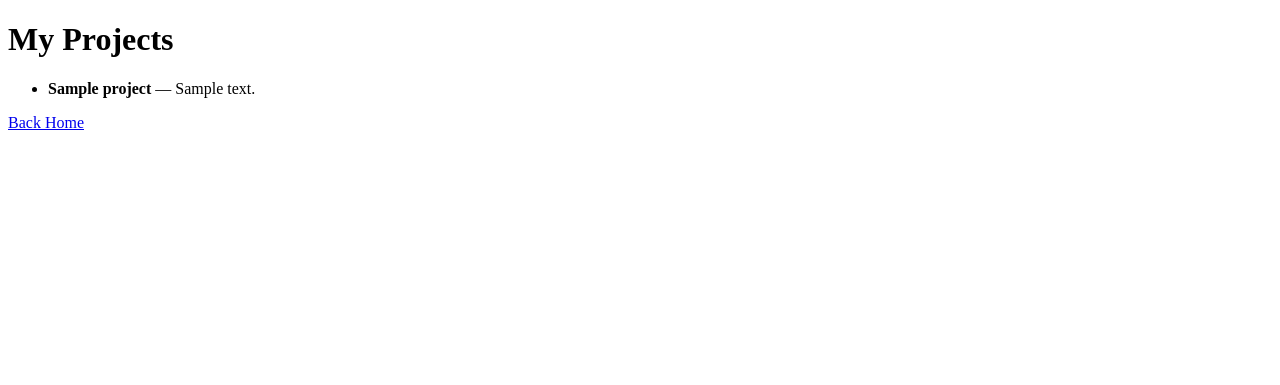
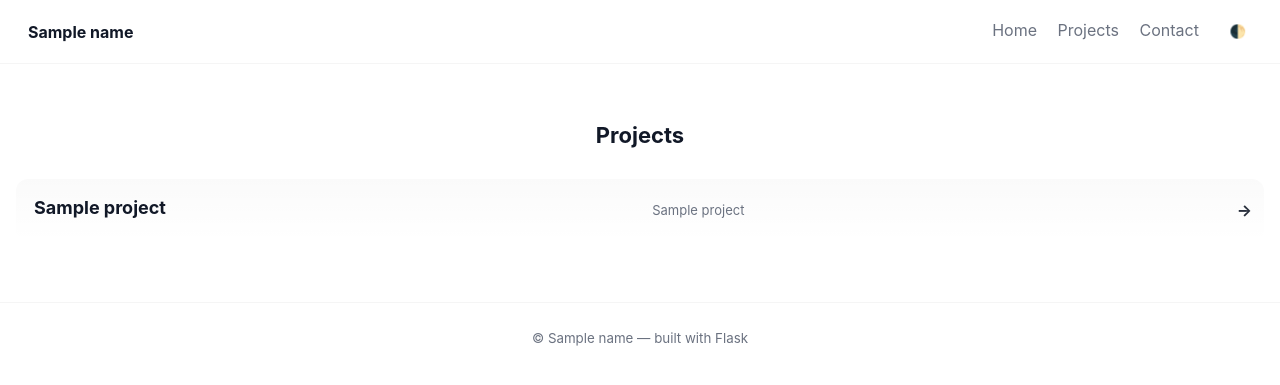
Before and after one commit to hwashworth/personal_site, a Flask app: template templates/projects.html in a window 1280 px wide. Shown: the top 385 px of the page. Run offline with Flask 3, Linux system fonts and the light colour scheme; the template is opened without the code that fills it: most values are stand-ins (such as "Sample title", 1, 10 or a date in 2020).

Commit message:
updating site

```diff
--- a/application.py
+++ b/application.py
@@ -1,21 +1,30 @@
-from flask import Flask, render_template
+from flask import Flask, render_template, request, redirect, url_for
 
 application = Flask(__name__)
 
-# Example project data (could later be pulled from GitHub API)
+# Example placeholder projects — replace with your real project entries.
 projects = [
-    {"name": "AWS Cost Tracker", "desc": "Tracks daily AWS costs using boto3."},
-    {"name": "Kubernetes Health Monitor", "desc": "Watches for unhealthy pods and restarts them automatically."},
-    {"name": "EC2 Auto-Healer", "desc": "Detects and replaces unhealthy instances."},
+    {"title": "Project Alpha", "subtitle": "CloudOps demo", "url": "#"},
+    {"title": "Project Beta",  "subtitle": "K8s monitor",  "url": "#"},
+    {"title": "Project Gamma", "subtitle": "Auto-healer",  "url": "#"},
+    {"title": "Project Delta", "subtitle": "Cost tracker",  "url": "#"},
 ]
 
 @application.route("/")
 def home():
-    return render_template("index.html")
+    return render_template("index.html", name="Hunter Ashworth", title="Cloud Operations & SRE Engineer")
 
 @application.route("/projects")
 def project_list():
     return render_template("projects.html", projects=projects)
 
+@application.route("/contact", methods=["GET","POST"])
+def contact():
+    if request.method == "POST":
+        # For portfolio demo: just redirect (you can plug email service or form backend)
+        return redirect(url_for("home"))
+    return render_template("contact.html")
+
+
 if __name__ == "__main__":
     application.run(host="0.0.0.0", port=5000)
--- a/static/css/styles.css
+++ b/static/css/styles.css
@@ -0,0 +1,43 @@
+:root{
+  --bg:#ffffff; --text:#111827; --muted:#6b7280; --accent:#0f172a;
+}
+[data-theme="dark"]{
+  --bg:#0b1220; --text:#e6eef8; --muted:#9aa6b2; --accent:#9ae6ff;
+}
+*{box-sizing:border-box}
+html,body{height:100%}
+body{
+  margin:0; font-family:Inter,system-ui,Segoe UI,Roboto,"Helvetica Neue",Arial;
+  background:var(--bg); color:var(--text); -webkit-font-smoothing:antialiased;
+  transition:background .25s, color .25s;
+}
+.nav{display:flex;justify-content:space-between;align-items:center;padding:18px 28px;border-bottom:1px solid rgba(0,0,0,0.04)}
+.brand{font-weight:700;color:var(--text);text-decoration:none}
+.nav-right a{margin:0 8px;color:var(--muted);text-decoration:none}
+#theme-toggle{margin-left:12px;padding:6px;border-radius:6px;border:0;background:transparent;color:var(--muted);cursor:pointer}
+
+.hero{display:flex;align-items:center;justify-content:center;padding:80px 16px;text-align:center}
+.hero-inner{max-width:920px}
+.hero h1{font-size:clamp(28px,6vw,48px);margin:0 0 8px}
+.lead{margin:0 0 12px;color:var(--muted)}
+.desc{max-width:720px;margin:0 auto 20px;color:var(--muted)}
+.btn{display:inline-block;padding:10px 16px;border-radius:10px;background:var(--accent);color:white;text-decoration:none;margin-right:10px}
+.btn.ghost{background:transparent;border:1px solid rgba(0,0,0,0.06);color:var(--text)}
+
+.section-title{padding:40px 16px 12px;text-align:center;font-size:22px}
+.projects .grid{display:grid;grid-template-columns:repeat(auto-fit,minmax(220px,1fr));gap:16px;padding:0 16px 60px}
+.card{display:block;text-decoration:none;background:linear-gradient(180deg, rgba(0,0,0,0.02), transparent);border-radius:12px;padding:18px;transition:transform .22s, box-shadow .22s; color:inherit; position:relative; overflow:hidden}
+.card:hover{transform:translateY(-6px);box-shadow:0 8px 30px rgba(2,6,23,0.12)}
+.card-inner{display:flex;align-items:center;justify-content:space-between}
+.card-title{margin:0 0 6px;font-size:18px}
+.card-sub{margin:0;color:var(--muted);font-size:13px}
+.card-arrow{opacity:.9;font-weight:700;transform:translateX(6px);transition:transform .2s}
+.card:hover .card-arrow{transform:translateX(12px)}
+
+.contact{max-width:720px;margin:0 auto;padding:20px}
+.contact-form label{display:block;margin:12px 0;color:var(--muted)}
+.contact-form input, .contact-form textarea{width:100%;padding:10px;border-radius:8px;border:1px solid rgba(0,0,0,0.06);background:transparent;color:var(--text)}
+.form-row{margin-top:12px;display:flex;gap:10px;align-items:center}
+
+.footer{padding:24px;text-align:center;color:var(--muted);border-top:1px solid rgba(0,0,0,0.04)}
+@media (max-width:640px){ .nav{padding:12px} .hero{padding:40px 12px} }
--- /dev/null
+++ b/static/js/main.js
@@ -0,0 +1,16 @@
+// Theme toggle (persist in localStorage)
+const root = document.documentElement;
+const btn = document.getElementById('theme-toggle');
+const stored = localStorage.getItem('site-theme');
+if(stored) root.setAttribute('data-theme', stored);
+else {
+  // default follow system pref (optional)
+  const prefersDark = window.matchMedia && window.matchMedia('(prefers-color-scheme: dark)').matches;
+  root.setAttribute('data-theme', prefersDark ? 'dark' : 'light');
+}
+
+btn.addEventListener('click', () => {
+  const cur = root.getAttribute('data-theme') === 'dark' ? 'light' : 'dark';
+  root.setAttribute('data-theme', cur);
+  localStorage.setItem('site-theme', cur);
+});
--- /dev/null
+++ b/templates/base.html
@@ -0,0 +1,32 @@
+<!doctype html>
+<html lang="en" data-theme="light">
+<head>
+  <meta charset="utf-8" />
+  <meta name="viewport" content="width=device-width,initial-scale=1" />
+  <title>{{ name }} — {{ title if title else '' }}</title>
+  <link rel="stylesheet" href="{{ url_for('static', filename='css/styles.css') }}">
+</head>
+<body>
+  <nav class="nav">
+    <div class="nav-left">
+      <a class="brand" href="/">{{ name }}</a>
+    </div>
+    <div class="nav-right">
+      <a href="/">Home</a>
+      <a href="/projects">Projects</a>
+      <a href="/contact">Contact</a>
+      <button id="theme-toggle" aria-label="Toggle theme">🌓</button>
+    </div>
+  </nav>
+
+  <main id="content">
+    {% block content %}{% endblock %}
+  </main>
+
+  <footer class="footer">
+    <small>&copy; {{ name }} — built with Flask</small>
+  </footer>
+
+  <script src="{{ url_for('static', filename='js/main.js') }}"></script>
+</body>
+</html>
--- a/templates/projects.html
+++ b/templates/projects.html
@@ -1,19 +1,17 @@
-<!DOCTYPE html>
-<html lang="en">
-<head>
-    <meta charset="UTF-8">
-    <title>Projects</title>
-    <link rel="stylesheet" href="{{ url_for('static', filename='css/styles.css') }}">
-</head>
-<body>
-    <h1>My Projects</h1>
-    <ul>
-        {% for p in projects %}
-        <li>
-            <strong>{{ p.name }}</strong> — {{ p.desc }}
-        </li>
-        {% endfor %}
-    </ul>
-    <a href="/">Back Home</a>
-</body>
-</html>
+{% extends "base.html" %}
+{% block content %}
+<section class="projects">
+  <h2 class="section-title">Projects</h2>
+  <div class="grid">
+    {% for p in projects %}
+    <a class="card" href="{{ p.url }}">
+      <div class="card-inner">
+        <h3 class="card-title">{{ p.title }}</h3>
+        <p class="card-sub">{{ p.subtitle }}</p>
+        <span class="card-arrow">→</span>
+      </div>
+    </a>
+    {% endfor %}
+  </div>
+</section>
+{% endblock %}
```
Also changed, not shown: templates/contact.html (added, +24 -0 lines), templates/index.html (+14 -13 lines), static/js/script.js (deleted), 2 other files.
